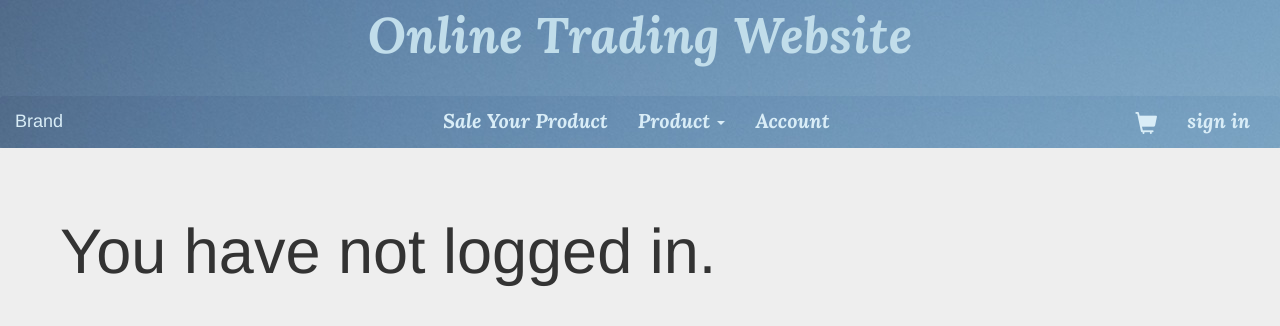
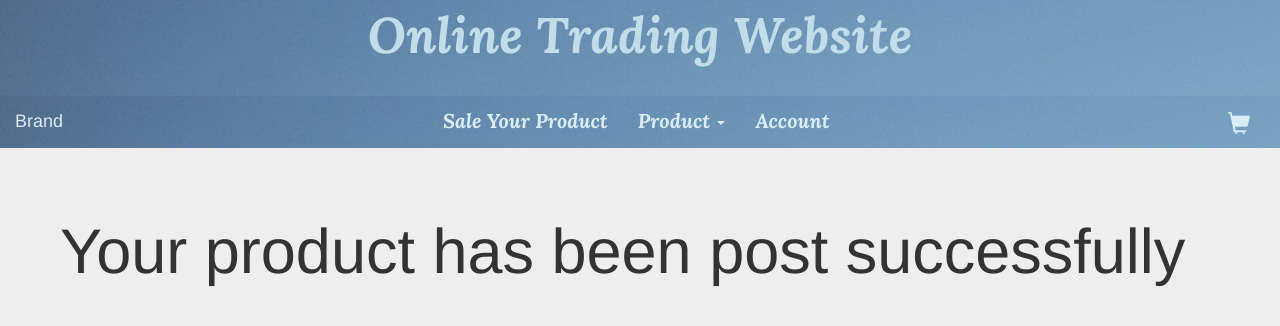
Before and after one commit to richardphk/EIE3117_trading_web, a PHP site: page /EIE3117_trading_web/product_manage/upload.php in a window 1280 px wide. Shown: the top 326 px of the page. Run offline with PHP 8.4, Linux system fonts and the light colour scheme; the visitor is signed in with stand-in values (Sample User, id 1); data that the repository does not hold is empty.

Commit message:
Added start session into home.php and added the upload page link into "Sale Your Product" tab

```diff
--- a/home.php
+++ b/home.php
@@ -1,4 +1,5 @@
 <?php
+	session_start();
 	include_once('page_gen.php');
 	page_header('home');
 ?>
--- a/page_gen.php
+++ b/page_gen.php
@@ -79,7 +79,7 @@
 					<div class="collapse navbar-collapse"  style="font-size:20px;">
 					  <ul class="nav navbar-nav" >
 						<div class="col-lg-1" style="width:350px;"></div>
-						<li><a href="#">Sale Your Product</a></li>
+						<li><a href="product_manage/upload_page.php">Sale Your Product</a></li>
 						<li class="dropdown">
 						  <a id="product" onclick="this.color='red';" href="#" class="dropdown-toggle" data-toggle="dropdown" role="button" aria-haspopup="true" aria-expanded="false">Product <span class="caret"></span></a>
 						  <ul class="dropdown-menu" style="background-color:#6d8cb1;">
--- a/product_manage/upload.php
+++ b/product_manage/upload.php
@@ -5,17 +5,31 @@
 	include_once('../includes/get_today.php');
 	include_once('../session/checking.php');
 	include_once('upload_fns.php');
+	session_start();
 
 	page_header('Upload');
 
 	if (check_login()) {
+
 		$upfile = '';
+		$product_id = gen_id('Tweb_Product');
+		$product_name = $_POST['product_name'];
+		$product_price = $_POST['product_price'];
+		$product_quantity = $_POST['product_quantity'];
+		$product_type = $_POST['product_type'];
+		$date = get_today();
+		$sale = 0;
+		$product_creator = $_SESSION['login_user'];
+		$product_desc = $_POST['product_desc'];
 
 		if (isset($_FILES['product_image']) && !empty( $_FILES["product_image"]["name"] )) {
-
 			if ($_FILES['product_image']['error'] > 0) {
-				echo 'Image upload problem';
-				switch ($_FILES['product_image']) {
+				?>
+					<div class="jumbotron">
+						<h1>
+				<?php
+				echo 'Image upload problem: ';
+				switch ($_FILES['product_image']['error']) {
 					case 1:  echo 'File exceeded upload_max_filesize';
 					break;
 					case 2:  echo 'File exceeded max_file_size';
@@ -29,10 +43,14 @@
 					case 7:  echo 'Upload failed: Cannot write to disk';
 					break;
 				} exit;
+				?>
+						</h1>
+					</div>
+				<?php
 			}
 
 
-			$upfile = 'product_image/' . $_FILES['product_image']['name'];
+			$upfile = 'product_image/' . $product_creator . '_' . $product_id . '_' . $_FILES['product_image']['name'];
 			move_uploaded_file($_FILES['product_image']["tmp_name"], '../' . $upfile);
 
 			if (is_uploaded_file($_FILES['product_image']['tmp_name'])) {
@@ -43,16 +61,6 @@
 			$upfile = 'product_image/icon.png';
 		}
 
-
-		$product_id = gen_id('Tweb_Product');
-		$product_name = $_POST['product_name']; //string
-		$product_price = $_POST['product_price']; //price
-		$product_quantity = $_POST['product_quantity']; //dropdownlist
-		$product_type = $_POST['product_type']; //dropdownlist
-		$date = get_today();
-		$sale = 0;
-		$product_creator = 'U00001';//$_SESSION['login_user']; //userid
-		$product_desc = $_POST['product_desc']; //String
 
 		?>
 			<div class="jumbotron">
```
